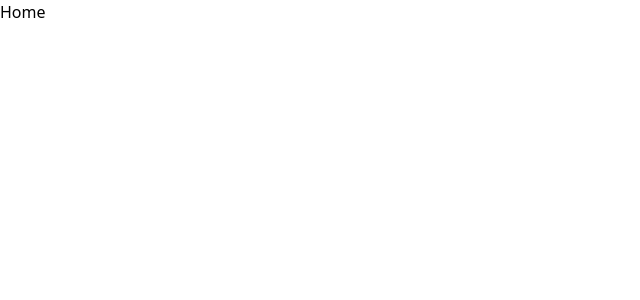
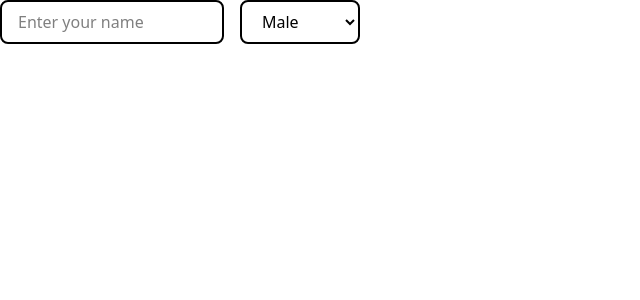
Before and after one commit to atiqueshahriarr/form-task, a React (Vite) app: page / in a window 1280 px wide. Shown: the top 300 px of the page, without its empty margins (0-640 px from the left). Built offline with nearby package versions, Linux system fonts and the light colour scheme.

Commit message:
Create input field and select box

```diff
--- a/src/App.jsx
+++ b/src/App.jsx
@@ -1,7 +1,31 @@
 import "./App.css";
 
 function App() {
-  return <div className="">Home</div>;
+  return (
+    <div className="">
+      <form action="">
+        <div className="flex gap-4">
+          <div>
+            <input
+              type="text"
+              placeholder="Enter your name"
+              className=" w-56 border-2 px-4 py-2 rounded-lg outline-0"
+            />
+          </div>
+          <div>
+            <select
+              className=" w-30 border-2 px-4 py-2 rounded-lg outline-0"
+              name="gender"
+              id="gender">
+              <option value="male">Male</option>
+              <option value="female">Female</option>
+              <option value="others">Others</option>
+            </select>
+          </div>
+        </div>
+      </form>
+    </div>
+  );
 }
 
 export default App;
```
